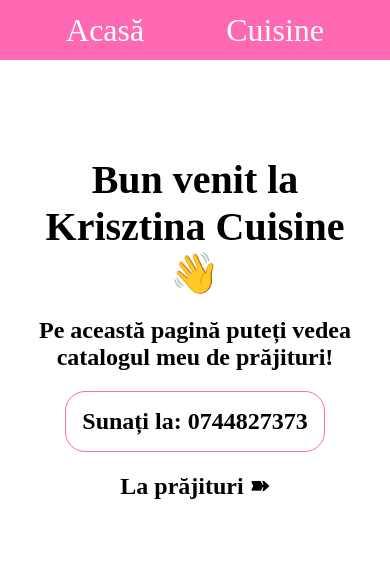
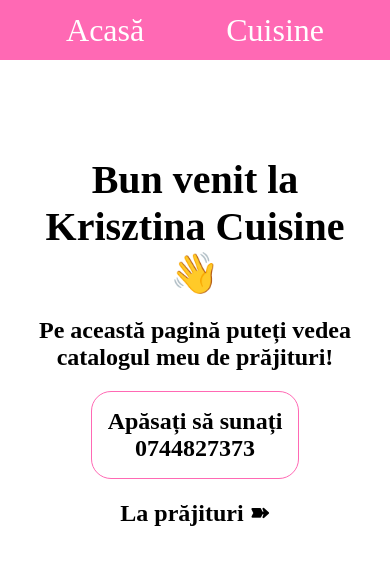
Before and after one commit to LenardLn/krisztina-cuisine, a React (Vite) app: page / in a window 390 px wide. Shown: the top 564 px of the page. Built offline with nearby package versions, Linux system fonts and the light colour scheme.

Commit message:
fixing the phone button

```diff
--- a/src/pages/HomePage.tsx
+++ b/src/pages/HomePage.tsx
@@ -14,7 +14,9 @@ const HomePage = () => {
         href="tel:+40744827373"
         style={{ textDecoration: "none", color: "black" }}
       >
-        <p className="telefon">Sunați la: 0744827373</p>
+        <p className="telefon">
+          Apăsați să sunați <br /> 0744827373
+        </p>
       </a>
 
       <h2 className="h2">
```
